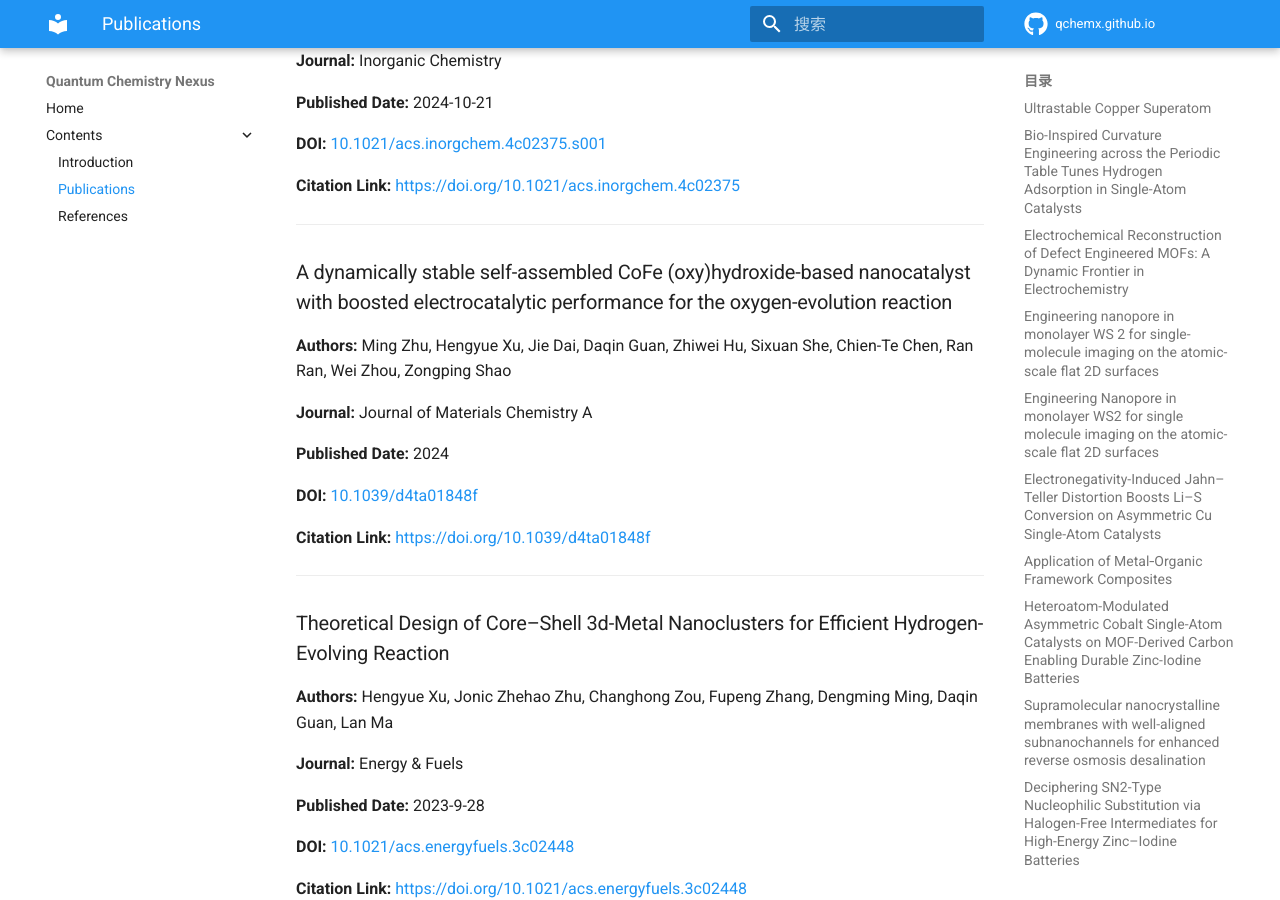
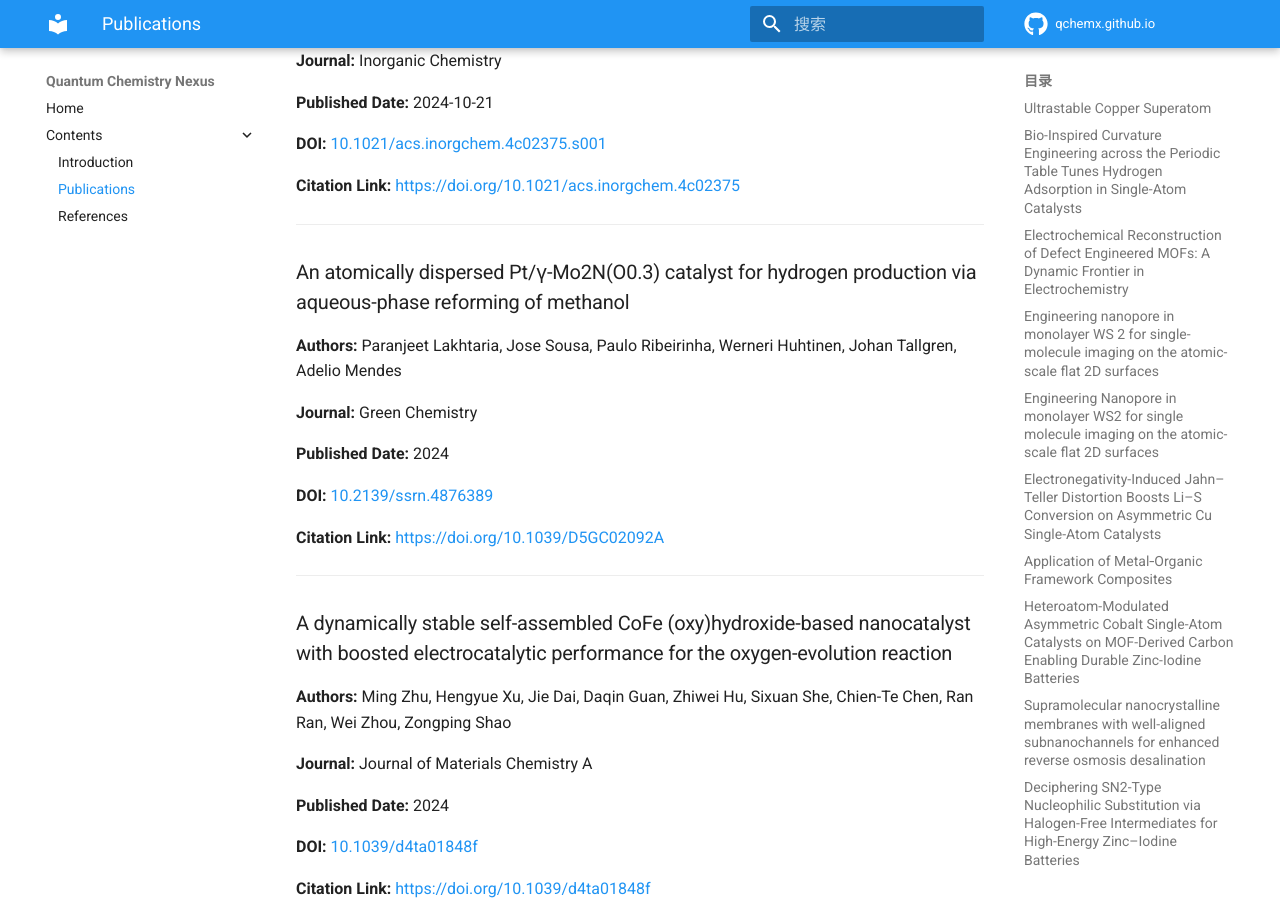
Before and after one commit to QChemX/qchemx.github.io, an MkDocs documentation site: the page built from docs/publications.md, in a window 1280 px wide and 900 px high, scrolled down 21720 px. Built offline with MkDocs 1.6.1 and Material for MkDocs 9.7.7, drawn with Linux system fonts in a browser that asks for light colours; comment, search, counter and statistics services are not loaded; some of the changed text lies outside the part shown.

Commit message:
[orcid sync] Update publications

```diff
--- a/docs/publications.md
+++ b/docs/publications.md
@@ -1014,6 +1014,22 @@ This page was generated automatically.
 
 ---
 
+### An atomically dispersed Pt/γ-Mo2N(O0.3) catalyst for hydrogen production via aqueous-phase reforming of methanol
+
+**Authors:** Paranjeet Lakhtaria, Jose Sousa, Paulo Ribeirinha, Werneri Huhtinen, Johan Tallgren, Adelio Mendes
+
+**Journal:** Green Chemistry
+
+**Published Date:** 2024
+
+**DOI:** [10.2139/ssrn.4876389](https://doi.org/10.2139/ssrn.4876389)
+
+**Citation Link:** [https://doi.org/10.1039/D5GC02092A](https://doi.org/10.1039/D5GC02092A)
+
+
+
+---
+
 ### A dynamically stable self-assembled CoFe (oxy)hydroxide-based nanocatalyst with boosted electrocatalytic performance for the oxygen-evolution reaction
 
 **Authors:** Ming Zhu, Hengyue Xu, Jie Dai, Daqin Guan, Zhiwei Hu, Sixuan She, Chien-Te Chen, Ran Ran, Wei Zhou, Zongping Shao
```
Also changed, not shown: other parts of docs/publications.md (+0 -16 lines).
